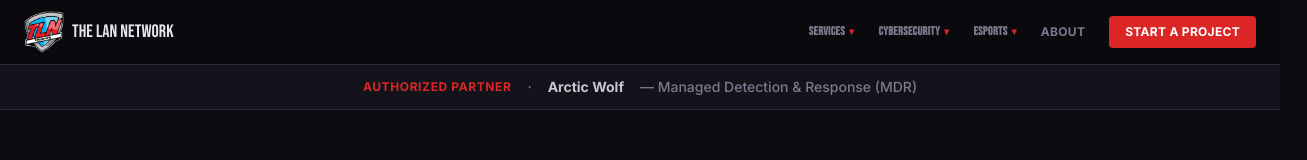
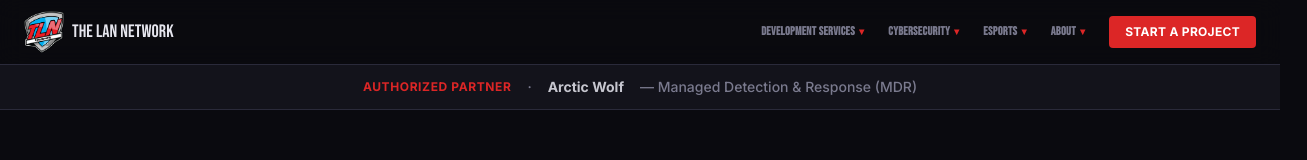
Before and after one commit to cyberhope-ai/thelannetwork.com, a Next.js app: page / in a window 1280 px wide. Shown: the top 160 px of the page, 1307 px wide, since content can reach past the window. Built offline with nearby package versions, Linux system fonts and the light colour scheme.

Commit message:
feat(nav+content): Development Services dropdown, Cybersecurity before esports, About dropdown with History, AI Dev+Tools merged, How We Deliver under Dev Services

```diff
--- /dev/null
+++ b/app/about/history/page.tsx
@@ -0,0 +1,4 @@
+import { redirect } from "next/navigation";
+export default function HistoryRedirect() {
+  redirect("/history");
+}
--- a/components/Nav.tsx
+++ b/components/Nav.tsx
@@ -2,6 +2,23 @@
 import Link from "next/link";
 import Image from "next/image";
 import { useState } from "react";
+
+// ── Development Services dropdown (renamed from "Services", includes How We Deliver) ──
+const devServicesMenu = [
+  { href: "/services",                        label: "All Development Services" },
+  { href: "/services/web-development",        label: "Web Development" },
+  { href: "/services/mobile-development",     label: "Mobile Development" },
+  { href: "/ai-technology-development",       label: "AI Development" },
+  { href: "/ai-automation",                   label: "AI Automation" },
+  { href: "/services/ai-integration",         label: "AI Integration" },
+  { href: "/services/cloud-infrastructure",   label: "Cloud Infrastructure" },
+  { href: "/services/staff-augmentation",     label: "Staff Augmentation" },
+  { href: "/services/managed-services",       label: "Managed Services" },
+  { href: "/services/digital-transformation", label: "Digital Transformation" },
+  { href: "/apprenticeships",                 label: "Apprenticeships" },
+  { href: "/how-we-deliver",                  label: "How We Deliver" },
+  { href: "/case-studies",                    label: "Case Studies" },
+];
 
 const cyberMenu = [
   { href: "/cybersecurity",             label: "Cybersecurity Overview" },
@@ -25,20 +42,10 @@ const esportsMenu = [
   { href: "https://esports.thelannetwork.com", label: "Legacy Site (archive)", external: true },
 ];
 
-const servicesMenu = [
-  { href: "/services",                        label: "All Services" },
-  { href: "/services/web-development",        label: "Web Development" },
-  { href: "/services/mobile-development",     label: "Mobile Development" },
-  { href: "/services/ai-integration",         label: "AI Integration" },
-  { href: "/ai-technology-development",       label: "AI Technology Development" },
-  { href: "/ai-automation",                   label: "AI Automation" },
-  { href: "/services/cloud-infrastructure",   label: "Cloud Infrastructure" },
-  { href: "/services/staff-augmentation",     label: "Staff Augmentation" },
-  { href: "/services/managed-services",       label: "Managed Services" },
-  { href: "/services/digital-transformation", label: "Digital Transformation" },
-  { href: "/apprenticeships",                 label: "Apprenticeships" },
-  { href: "/case-studies",                    label: "Case Studies" },
-  { href: "/how-we-deliver",                  label: "How We Deliver" },
+// ── About dropdown (includes History sub-page) ────────────────────────────────
+const aboutMenu = [
+  { href: "/about",   label: "About The LAN Network" },
+  { href: "/history", label: "Our History" },
 ];
 
 function Dropdown({ label, items }: {
@@ -82,15 +89,12 @@ export default function Nav() {
           <span className="font-display text-lg text-tln-text whitespace-nowrap">The LAN Network</span>
         </Link>
 
-        {/* Desktop nav — clean 5-item structure */}
+        {/* Desktop nav — Development Services | Cybersecurity | esports | About▾ | Start a Project */}
         <nav className="hidden lg:flex items-center gap-6 text-xs">
-          <Dropdown label="Services" items={servicesMenu} />
+          <Dropdown label="Development Services" items={devServicesMenu} />
           <Dropdown label="Cybersecurity" items={cyberMenu} />
           <Dropdown label="esports" items={esportsMenu} />
-          <Link href="/about"
-            className="text-tln-muted hover:text-tln-red font-bold uppercase tracking-wide transition-colors no-underline whitespace-nowrap">
-            About
-          </Link>
+          <Dropdown label="About" items={aboutMenu} />
           <Link href="/start-a-project"
             className="px-4 py-2 bg-tln-red text-white rounded font-bold uppercase tracking-wide text-xs no-underline hover:opacity-90 whitespace-nowrap">
             Start a Project
@@ -104,12 +108,12 @@ export default function Nav() {
         </button>
       </div>
 
-      {/* Mobile dropdown — clean structure */}
+      {/* Mobile dropdown */}
       {open && (
         <div className="lg:hidden border-t border-tln-line bg-tln-black px-6 py-4 flex flex-col gap-3 text-xs">
           <div className="border-b border-tln-line pb-2">
-            <p className="text-tln-muted font-bold uppercase tracking-wide mb-1">Services</p>
-            {servicesMenu.map(i => (
+            <p className="text-tln-muted font-bold uppercase tracking-wide mb-1">Development Services</p>
+            {devServicesMenu.map(i => (
               <Link key={i.href} href={i.href} className="block text-tln-muted/70 hover:text-tln-red pl-3 py-1 no-underline text-xs" onClick={() => setOpen(false)}>{i.label}</Link>
             ))}
           </div>
@@ -127,7 +131,12 @@ export default function Nav() {
                 : <Link key={i.href} href={i.href} className="block text-tln-muted/70 hover:text-tln-red pl-3 py-1 no-underline text-xs" onClick={() => setOpen(false)}>{i.label}</Link>
             ))}
           </div>
-          <Link href="/about" className="text-tln-muted hover:text-tln-red font-bold uppercase tracking-wide no-underline" onClick={() => setOpen(false)}>About</Link>
+          <div className="border-b border-tln-line pb-2">
+            <p className="text-tln-muted font-bold uppercase tracking-wide mb-1">About</p>
+            {aboutMenu.map(i => (
+              <Link key={i.href} href={i.href} className="block text-tln-muted/70 hover:text-tln-red pl-3 py-1 no-underline text-xs" onClick={() => setOpen(false)}>{i.label}</Link>
+            ))}
+          </div>
           <Link href="/start-a-project" className="mt-2 px-4 py-3 bg-tln-red text-white rounded font-bold uppercase tracking-wide no-underline text-center" onClick={() => setOpen(false)}>Start a Project</Link>
         </div>
       )}
```
